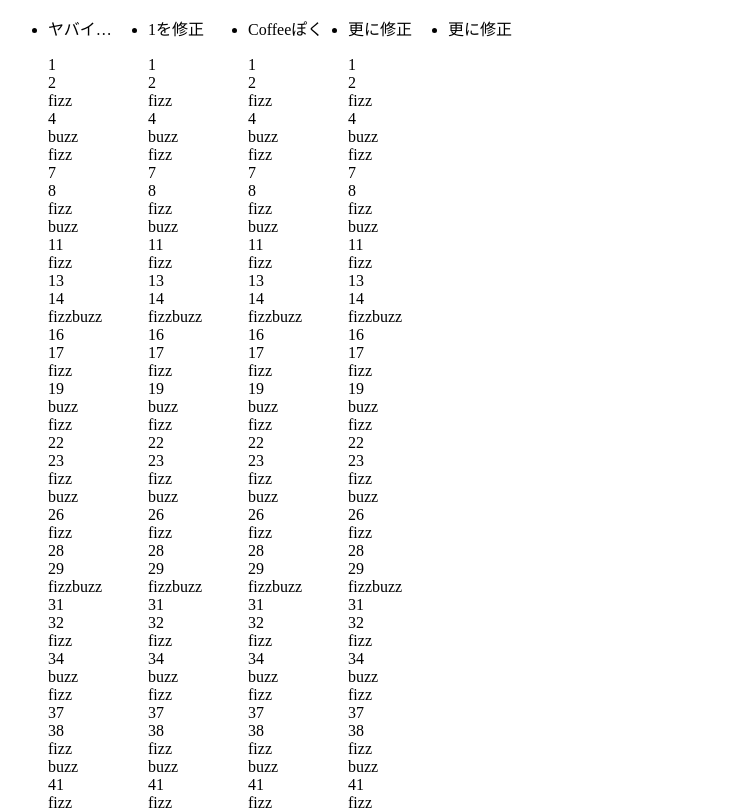
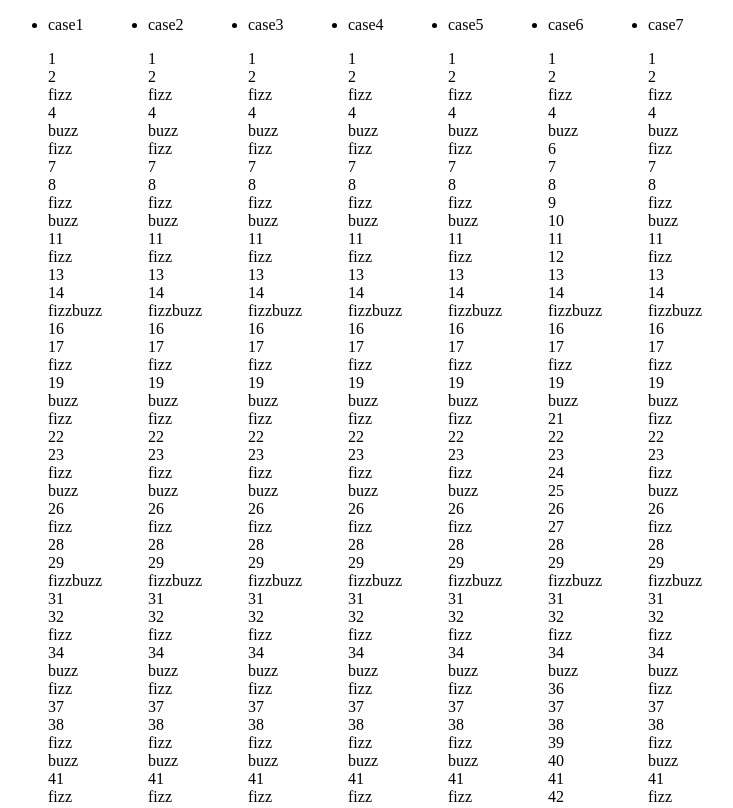
Before and after one commit to ponko23/FizzBuzz, a plain HTML site: page index.html in a window 1280 px wide. Shown: the top 808 px of the page, without its empty margins (0-733 px from the left). Drawn offline with Linux system fonts and the light colour scheme.

Commit message:
よくわからなくなってきた…

```diff
--- a/fizzbuzz.js
+++ b/fizzbuzz.js
@@ -3,7 +3,7 @@
   あかんやつ
 */
 
-var fizzbuzz1, fizzbuzz2, fizzbuzz3, fizzbuzz4, fizzbuzz5;
+var fizzbuzz1, fizzbuzz2, fizzbuzz3, fizzbuzz4, fizzbuzz5, fizzbuzz6, fizzbuzz7;
 
 fizzbuzz1 = function(l) {
   var i, p, _i, _results;
@@ -99,6 +99,7 @@ fizzbuzz4 = function(l) {
 };
 
 /*
+  .map()で手を抜いてみる
 */
 
 
@@ -109,9 +110,61 @@ fizzbuzz5 = function(l) {
     for (var _i = 1; 1 <= l ? _i <= l : _i >= l; 1 <= l ? _i++ : _i--){ _results.push(_i); }
     return _results;
   }).apply(this);
-  return $('#fb4 p').append(a.map(function(i) {
+  return $('#fb5 p').append(a.map(function(i) {
     _i = i % 3 < 1 ? 'fizz' : '';
     return _i += i % 5 < 1 ? 'buzz' : i % 3 < 1 ? '' : i;
+  }).join('<br>'));
+};
+
+/*
+  例えばswitch
+*/
+
+
+fizzbuzz6 = function(l) {
+  var a, i, _i;
+  a = [];
+  for (i = _i = 1; 1 <= l ? _i <= l : _i >= l; i = 1 <= l ? ++_i : --_i) {
+    switch (i % 15) {
+      case 0:
+        a.push('fizzbuzz');
+        break;
+      case 3 || 6 || 9:
+        a.push('fizz');
+        break;
+      case 5 || 10:
+        a.push('buzz');
+        break;
+      default:
+        a.push(i);
+    }
+  }
+  return $('#fb6 p').append(a.join('<br>'));
+};
+
+/*
+  原始的だけど、処理的には
+*/
+
+
+fizzbuzz7 = function(l) {
+  var a, _i, _results;
+  a = (function() {
+    _results = [];
+    for (var _i = 1; 1 <= l ? _i <= l : _i >= l; 1 <= l ? _i++ : _i--){ _results.push(_i); }
+    return _results;
+  }).apply(this);
+  return $('#fb7 p').append(a.map(function(i) {
+    if (i % 3 < 1) {
+      if (i % 5 < 1) {
+        return 'fizzbuzz';
+      } else {
+        return 'fizz';
+      }
+    } else if (i % 5 < 1) {
+      return 'buzz';
+    }
+    return i;
   }).join('<br>'));
 };
 
@@ -122,5 +175,7 @@ $(function() {
   fizzbuzz2(limit);
   fizzbuzz3(limit);
   fizzbuzz4(limit);
-  return fizzbuzz5(limit);
+  fizzbuzz5(limit);
+  fizzbuzz6(limit);
+  return fizzbuzz7(limit);
 });
--- a/index.html
+++ b/index.html
@@ -8,11 +8,13 @@
 </head>
 <body>
   <ul>
-    <li id="fb1"><span>ヤバイ…</span><p></p></li>
-    <li id="fb2"><span>1を修正</span><p></p></li>
-    <li id="fb3"><span>Coffeeぽく</span><p></p></li>
-    <li id="fb4"><span>更に修正</span><p></p></li>
-    <li id="fb5"><span>更に修正</span><p></p></li>
+    <li id="fb1"><span>case1</span><p></p></li>
+    <li id="fb2"><span>case2</span><p></p></li>
+    <li id="fb3"><span>case3</span><p></p></li>
+    <li id="fb4"><span>case4</span><p></p></li>
+    <li id="fb5"><span>case5</span><p></p></li>
+    <li id="fb6"><span>case6</span><p></p></li>
+    <li id="fb7"><span>case7</span><p></p></li>
   </ul>
 </body>
 </html>
```
Also changed, not shown: 1 other file.
